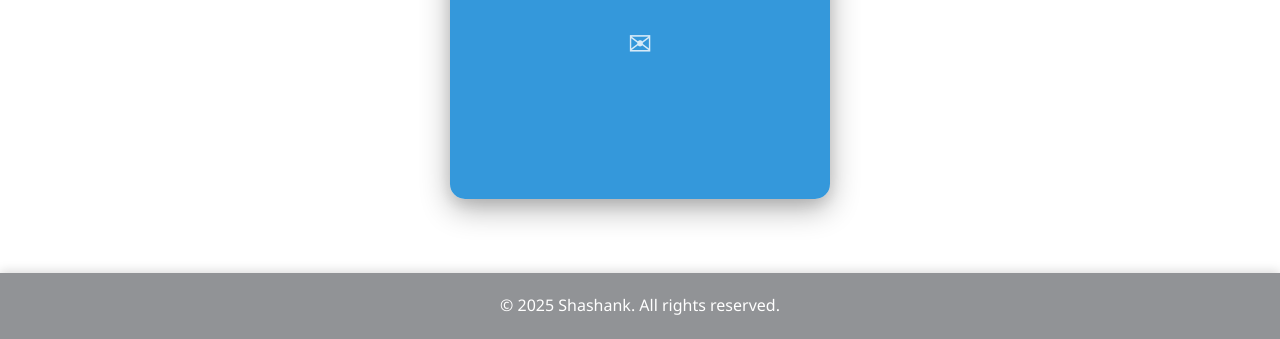
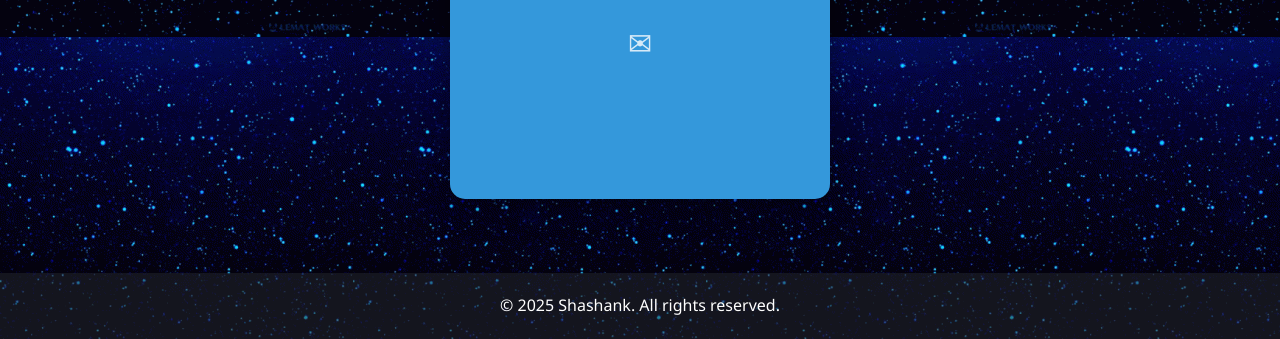
Before and after one commit to Shashank8923/Portfolio, a plain HTML site: page contact.html in a window 1280 px wide. Shown: the part 461-800 px from the top of the page. Drawn offline with Linux system fonts and the light colour scheme.

Commit message:
Update contact.css

```diff
--- a/contact.css
+++ b/contact.css
@@ -17,7 +17,7 @@ html, body {
     perspective: 1000px;
     overflow-x: hidden;
     scroll-behavior: smooth;
-    background-image: url(images/blue-star.gif);
+    background-image:url(blue-star.gif);
 }
 
 /* --- New Header and Navigation Styles --- */
@@ -354,4 +354,5 @@ footer {
         font-size: 0.8em;
         margin-bottom: 0;
     }
+
 }
```
